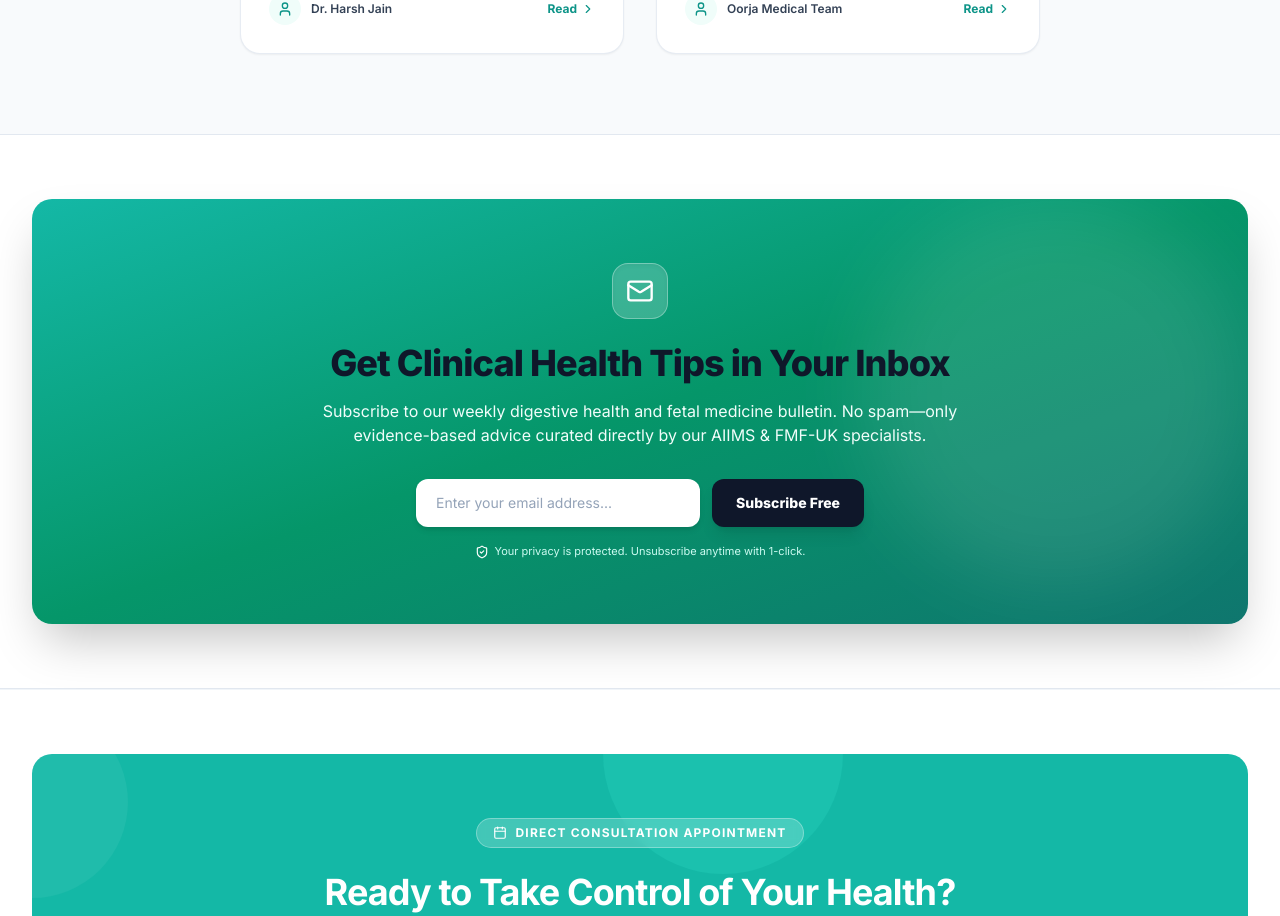
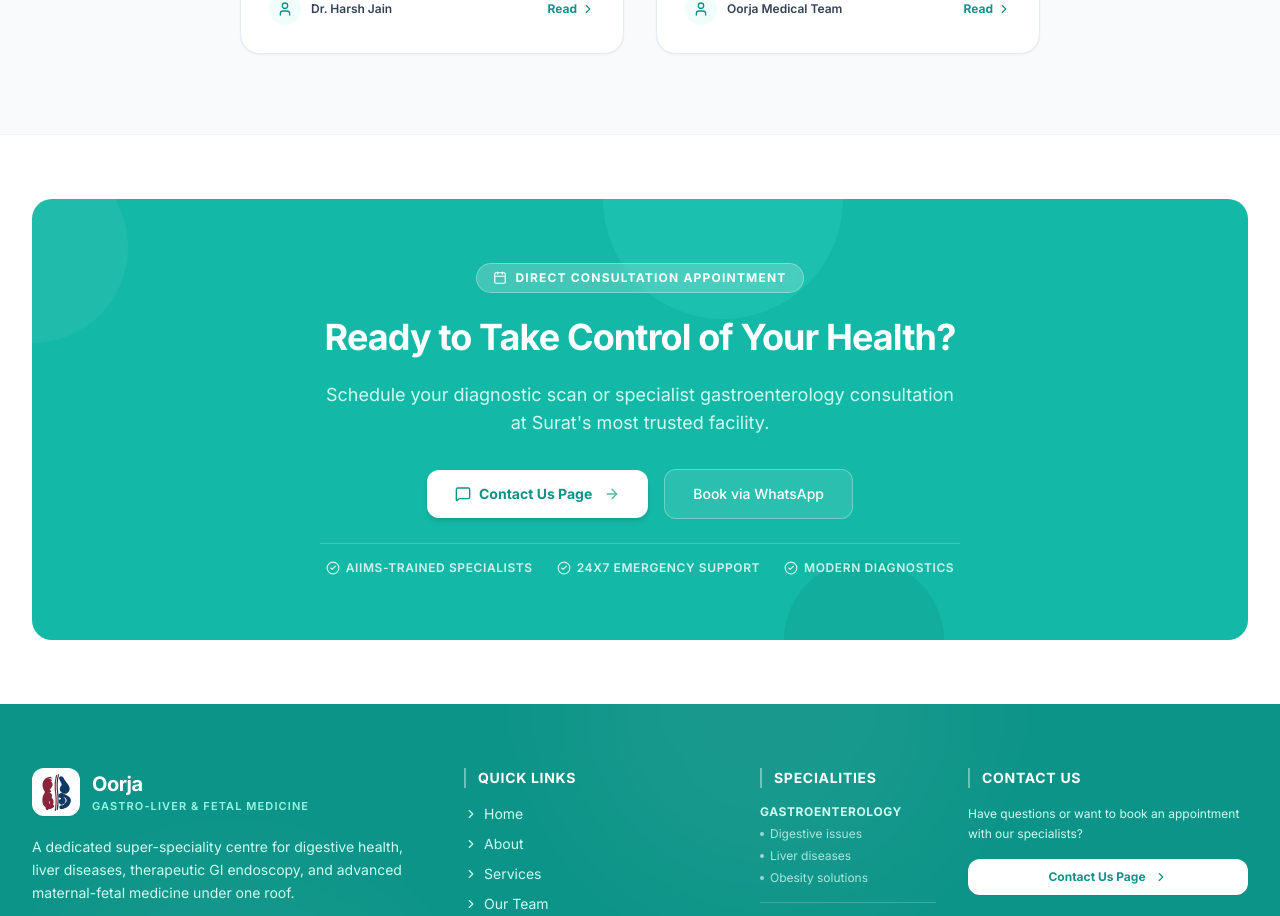
Before and after one commit to Vyce-Digital-Media/Oorja-Hospital, a React (Vite) app: page /blog in a window 1280 px wide. Shown: the part 1880-2796 px from the top of the page. Built offline with nearby package versions, Linux system fonts and the light colour scheme.

Commit message:
feat: implement interactive blog page with category filtering and real-time search functionality

```diff
--- a/src/pages/Blog.jsx
+++ b/src/pages/Blog.jsx
@@ -1,6 +1,6 @@
 import React, { useState, useMemo } from 'react';
 import { motion, AnimatePresence } from 'framer-motion';
-import { Search, X, Calendar, Clock, ArrowRight, Share2, Sparkles, User, Mail, Heart, Check, ChevronRight, BookOpen, ShieldCheck } from 'lucide-react';
+import { Search, X, Calendar, Clock, ArrowRight, Share2, Sparkles, User, Heart, ChevronRight, BookOpen } from 'lucide-react';
 import { blogCategories, blogArticles } from '../data/blogData';
 import CTASection from '../components/ui/CTASection';
 import MedicalImage from '../components/ui/MedicalImage';
@@ -10,8 +10,6 @@ export default function Blog() {
   const [searchQuery, setSearchQuery] = useState("");
   const [selectedArticle, setSelectedArticle] = useState(null);
   const [copiedLink, setCopiedLink] = useState(false);
-  const [subscribed, setSubscribed] = useState(false);
-  const [emailInput, setEmailInput] = useState("");
 
   // Filter articles based on active category and search query
   const filteredArticles = useMemo(() => {
@@ -34,14 +32,7 @@ export default function Blog() {
     }
   };
 
-  const handleSubscribe = (e) => {
-    e.preventDefault();
-    if (emailInput.trim()) {
-      setSubscribed(true);
-      setEmailInput("");
-      setTimeout(() => setSubscribed(false), 5000);
-    }
-  };
+
 
   return (
     <div className="pt-20 sm:pt-24 overflow-hidden bg-slate-50 text-slate-900 min-h-screen">
@@ -224,53 +215,7 @@ export default function Blog() {
         </div>
       </section>
 
-      {/* 4. HEALTH TIPS NEWSLETTER BOX — WHITE & GREEN THEME */}
-      <section className="py-16 bg-white border-y border-slate-200">
-        <div className="max-w-7xl mx-auto px-4 sm:px-6 lg:px-8">
-          <div className="bg-gradient-to-br from-teal-500 via-emerald-600 to-teal-700 rounded-3xl p-8 sm:p-12 lg:p-16 text-white relative overflow-hidden shadow-2xl">
-            <div className="absolute top-0 right-0 w-96 h-96 bg-white/10 rounded-full blur-2xl pointer-events-none" />
 
-            <div className="max-w-2xl mx-auto text-center relative z-10">
-              <div className="w-14 h-14 rounded-2xl bg-white/20 border border-white/30 flex items-center justify-center mx-auto mb-6 text-white shadow-inner">
-                <Mail className="w-7 h-7" />
-              </div>
-              <h2 className="text-2xl sm:text-3xl lg:text-4xl font-extrabold mb-4 tracking-tight">
-                Get Clinical Health Tips in Your Inbox
-              </h2>
-              <p className="text-teal-50 text-sm sm:text-base leading-relaxed mb-8">
-                Subscribe to our weekly digestive health and fetal medicine bulletin. No spam—only evidence-based advice curated directly by our AIIMS & FMF-UK specialists.
-              </p>
-
-              <form onSubmit={handleSubscribe} className="flex flex-col sm:flex-row gap-3 max-w-md mx-auto">
-                <input
-                  type="email"
-                  required
-                  placeholder="Enter your email address..."
-                  value={emailInput}
-                  onChange={(e) => setEmailInput(e.target.value)}
-                  className="flex-1 px-5 py-3.5 rounded-xl bg-white text-slate-900 placeholder:text-slate-400 text-sm outline-none shadow-md transition-all focus:ring-2 focus:ring-white"
-                />
-                <button
-                  type="submit"
-                  className="px-6 py-3.5 bg-slate-900 hover:bg-slate-800 text-white text-sm font-extrabold rounded-xl transition-all shadow-lg flex items-center justify-center gap-2 whitespace-nowrap"
-                >
-                  {subscribed ? (
-                    <>
-                      <Check className="w-4 h-4" /> Subscribed!
-                    </>
-                  ) : (
-                    "Subscribe Free"
-                  )}
-                </button>
-              </form>
-
-              <p className="text-[11px] text-teal-100 mt-4 flex items-center justify-center gap-1.5">
-                <ShieldCheck className="w-3.5 h-3.5 text-white" /> Your privacy is protected. Unsubscribe anytime with 1-click.
-              </p>
-            </div>
-          </div>
-        </div>
-      </section>
 
       {/* 5. ARTICLE READING MODAL / POP-OVER */}
       <AnimatePresence>
```
